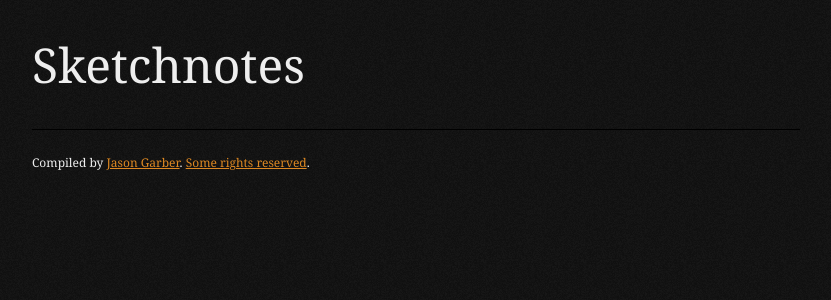
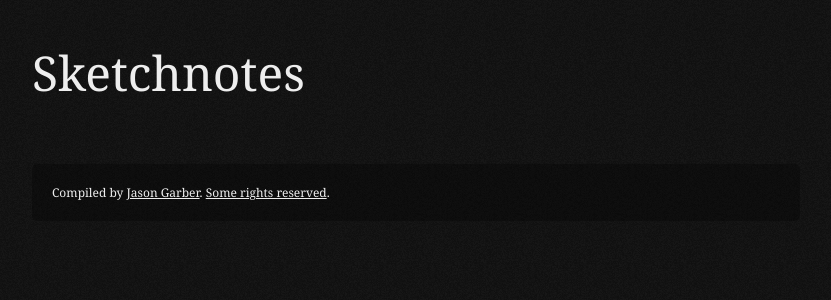
Before and after one commit to jgarber623/sketchnotes.sixtwothree.org, a Jekyll site: the page built from index.html, in a window 1280 px wide. Shown: the top 300 px of the page, without its empty margins (224-1055 px from the left). Built offline with Jekyll 4.4.1, drawn with Linux system fonts in a browser that asks for light colours.

Commit message:
Updated styling.

```diff
--- a/stylesheets/application.css
+++ b/stylesheets/application.css
@@ -353,7 +353,7 @@ figure {
 		margin: 0 auto;
 		max-width: 60%;
 		min-width: 280px;
-		padding: 0 20px 40px 20px;
+		padding: 40px 20px;
 	}
 
 	h1 {
@@ -362,6 +362,7 @@ figure {
 
 	header[role=banner] h1 {
 		font-size: 3em;
+        margin: 0;
 	}
 
 	header[role=banner] h1 a {
@@ -373,6 +374,10 @@ figure {
 		text-decoration: underline;
 	}
 
+    div[role=main] {
+        padding: 20px 0;
+    }
+
 	a {
 		color: #d82;
 		text-decoration: underline;
@@ -383,19 +388,37 @@ figure {
 	}
 
 	footer[role=contentinfo] {
-		border-top: 1px solid #000;
-		font-size: 75%;
-		margin-top: 2em;
+        background: rgba( 0, 0, 0, 0.3 );
+        border-radius: 5px;
+		font-size: 0.75em;
+        padding: 20px;
 	}
 
 	footer[role=contentinfo] p {
-		margin-top: 2em;
+		margin: 0;
 	}
 
+    footer[role=contentinfo] a {
+        color: #eee;
+    }
+
 	.posts-list {
+        font-size: 1.2em;
 		list-style: none;
-		padding: 0;
+		padding: 0 0 0 1em;
 	}
+
+    .posts-list li {
+        position: relative;
+    }
+
+    .posts-list li:before {
+        content: "»";
+        display: block;
+        left: -1em;
+        position: absolute;
+        top: 0;
+    }
 
 	.posts-list li + li {
 		margin-top: 0.8em;
```
